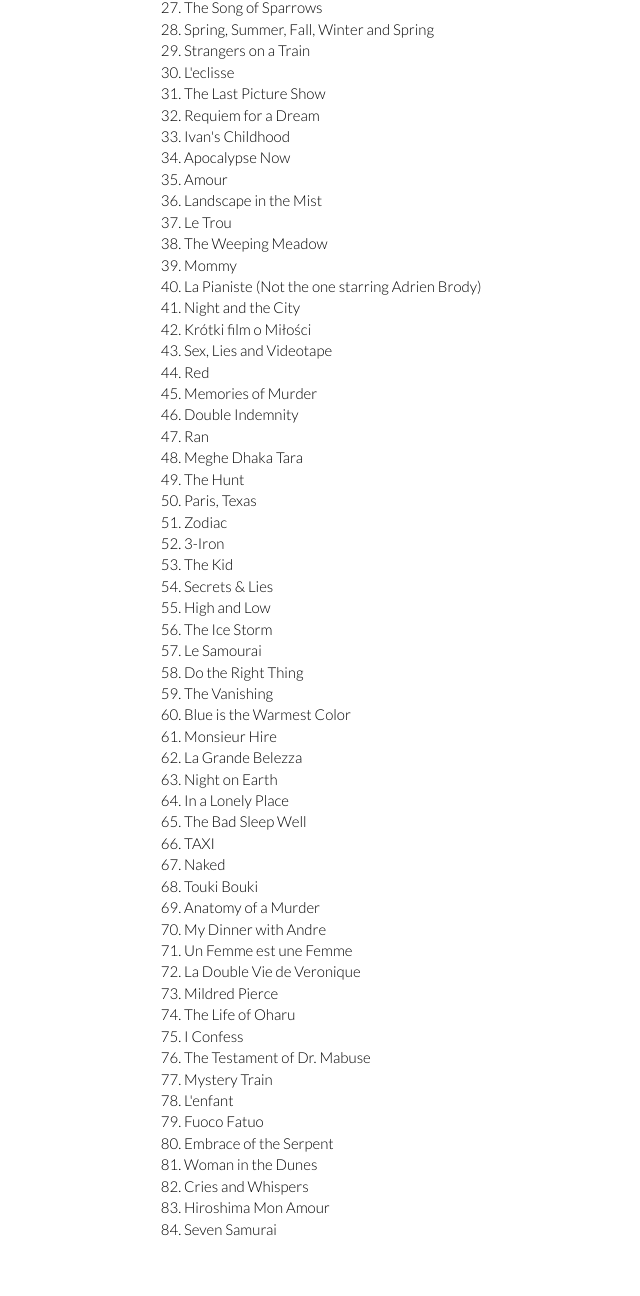
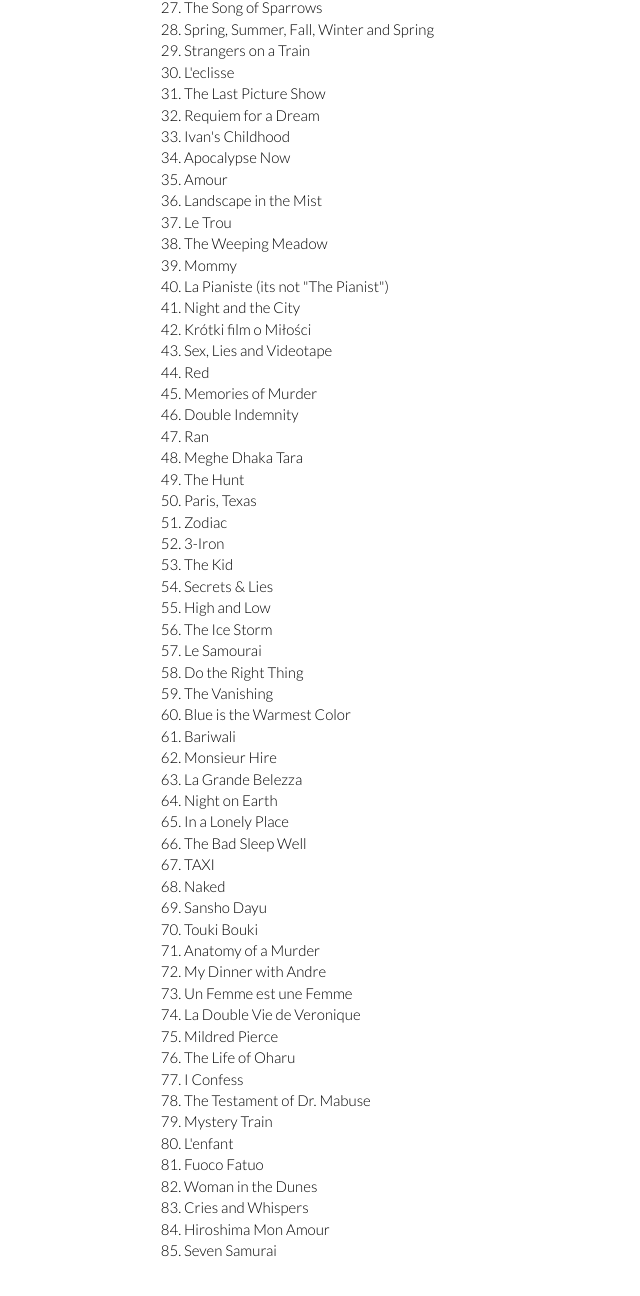
Before and after one commit to shiladit/shiladit.github.io, a plain HTML site: page shiladitya_files/personal.html in a window 1280 px wide. Shown: the part 934-2230 px from the top of the page, without its empty margins (111-751 px from the left). Drawn offline with nearby package versions, Linux system fonts and the light colour scheme.

```diff
--- a/shiladitya_files/personal.html
+++ b/shiladitya_files/personal.html
@@ -105,7 +105,7 @@
           <li> Le Trou</li>
           <li> The Weeping Meadow</li>
           <li> Mommy</li>
-          <li> La Pianiste (Not the one starring Adrien Brody)</li>
+          <li> La Pianiste (its not "The Pianist")</li>
           <li> Night and the City</li>
           <li> Krótki film o Miłości</li>
           <li> Sex, Lies and Videotape</li>
@@ -126,6 +126,7 @@
           <li> Do the Right Thing</li>
           <li> The Vanishing</li>
           <li> Blue is the Warmest Color</li>
+          <li> Bariwali</li>
           <li> Monsieur Hire</li>
           <li> La Grande Belezza</li>
           <li> Night on Earth</li>
@@ -133,6 +134,7 @@
           <li> The Bad Sleep Well</li>
           <li> TAXI</li>
           <li> Naked</li>
+          <li> Sansho Dayu</li>
           <li> Touki Bouki</li>
           <li> Anatomy of a Murder</li>
           <li> My Dinner with Andre</li>
@@ -145,11 +147,11 @@
           <li> Mystery Train</li>
           <li> L'enfant</li>
           <li> Fuoco Fatuo</li>
-          <li> Embrace of the Serpent</li>
           <li> Woman in the Dunes</li>
           <li> Cries and Whispers</li>
           <li> Hiroshima Mon Amour</li>
           <li> Seven Samurai</li>
+
 
         </ol>
 
```
Also changed, not shown: index.html (+1 -1 lines).
